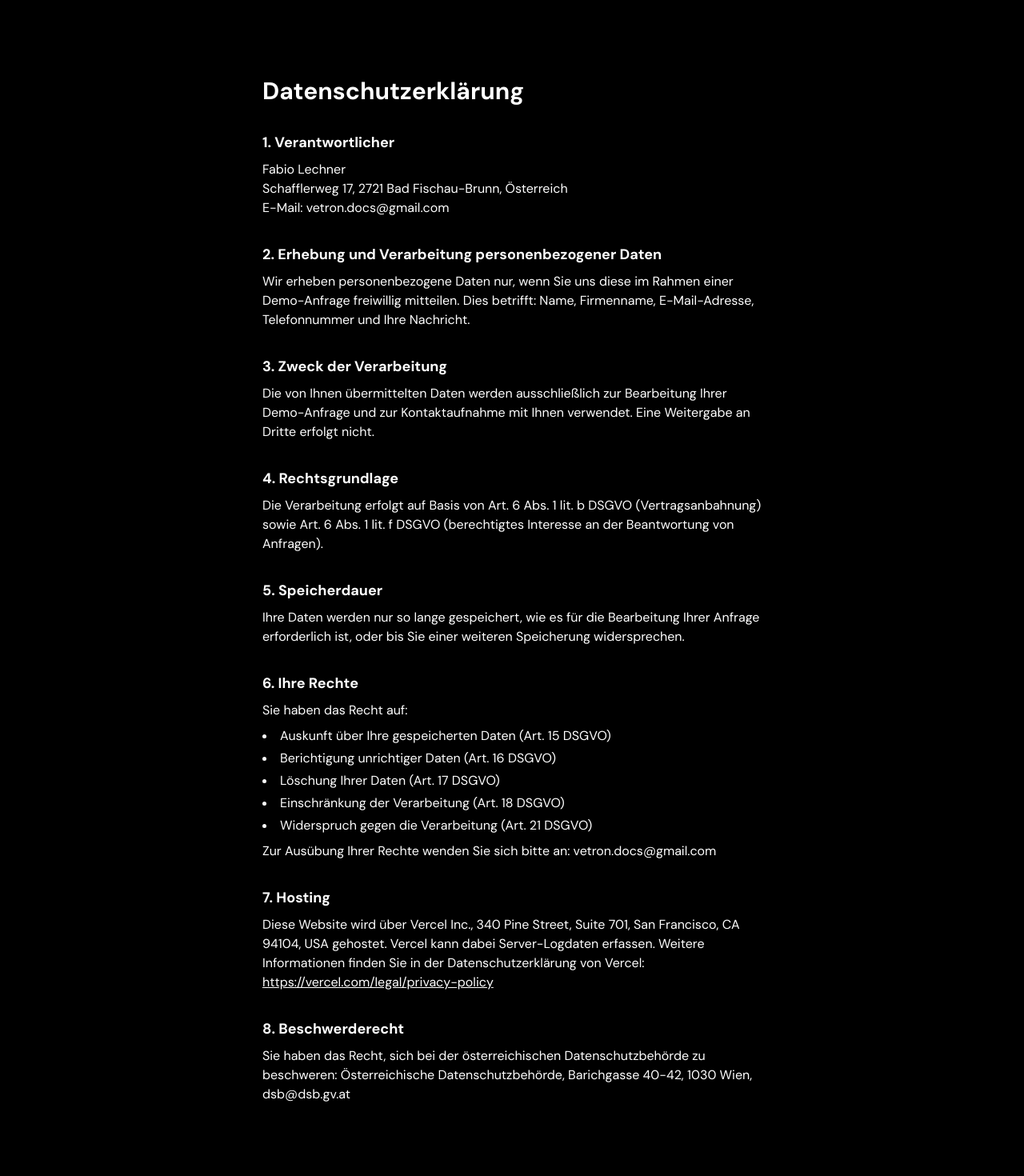
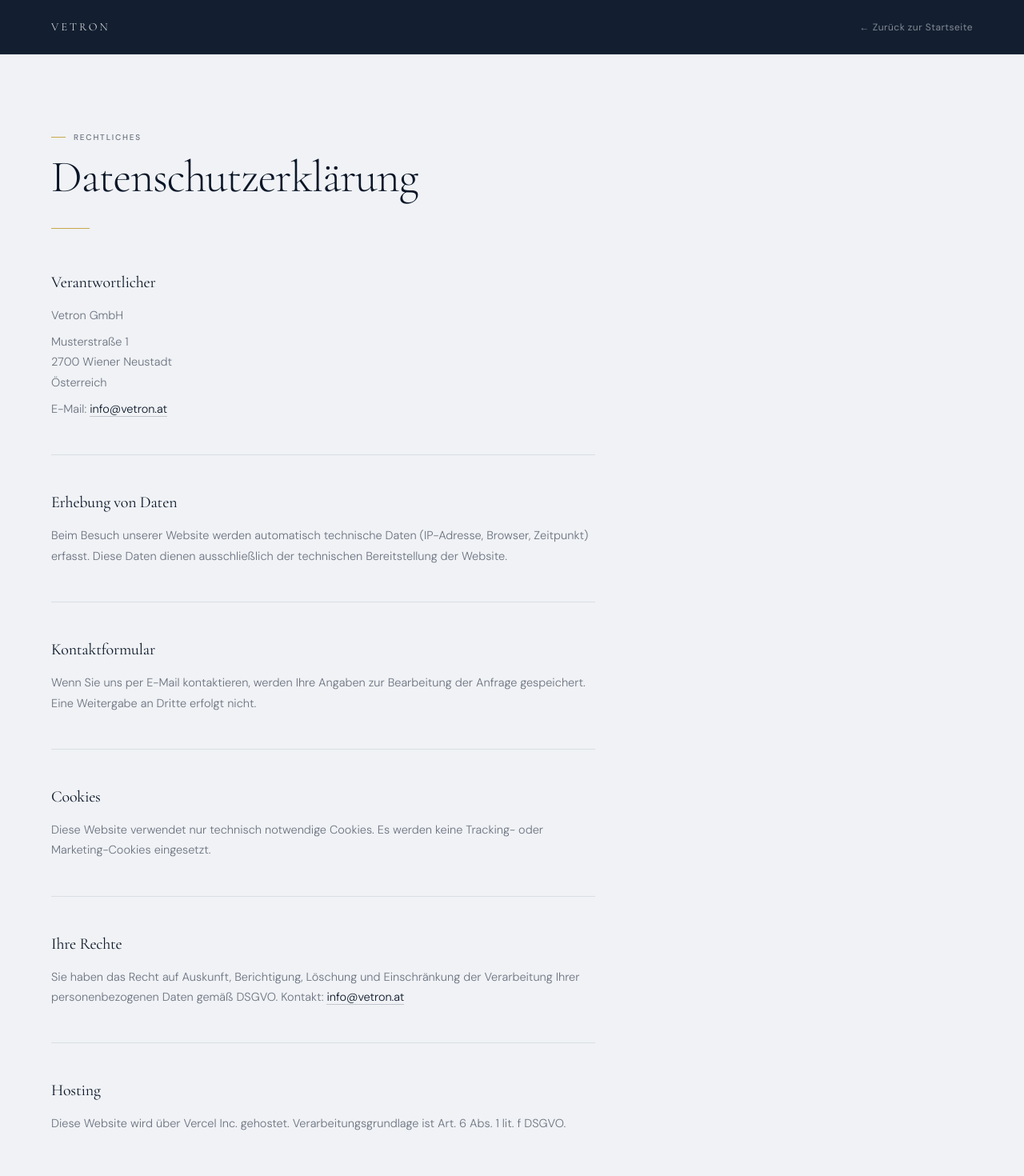
Before and after one commit to fabiolechner/vetron-landing, a Next.js app: page /datenschutz in a window 1280 px wide. Shown: the top 1470 px of the page at 80% size. Built offline with nearby package versions, Linux system fonts and the light colour scheme.

Commit message:
feat: impressum + datenschutz pages, footer links

```diff
--- /dev/null
+++ b/app/datenschutz/datenschutz.module.css
@@ -0,0 +1,121 @@
+.root {
+  font-family: var(--font-dm-sans), system-ui, sans-serif;
+  background: #F0F2F5;
+  min-height: 100vh;
+  -webkit-font-smoothing: antialiased;
+}
+.nav {
+  position: sticky;
+  top: 0;
+  background: rgba(10,22,40,0.96);
+  backdrop-filter: blur(18px);
+  border-bottom: 1px solid rgba(240,242,245,0.07);
+  height: 68px;
+  display: flex;
+  align-items: center;
+  justify-content: space-between;
+  padding: 0 64px;
+  z-index: 100;
+}
+.navLogo {
+  font-family: var(--font-cormorant), Georgia, serif;
+  font-size: 14px;
+  font-weight: 300;
+  letter-spacing: 0.22em;
+  text-transform: uppercase;
+  color: #F0F2F5;
+  text-decoration: none;
+}
+.navBack {
+  font-size: 12px;
+  font-weight: 400;
+  color: rgba(240,242,245,0.5);
+  text-decoration: none;
+  letter-spacing: 0.04em;
+  transition: color 0.2s;
+}
+.navBack:hover { color: #F0F2F5; }
+.main {
+  max-width: 1280px;
+  margin: 0 auto;
+  padding: 96px 64px 120px;
+}
+.inner { max-width: 680px; }
+.tag {
+  font-size: 10px;
+  font-weight: 500;
+  letter-spacing: 0.18em;
+  text-transform: uppercase;
+  color: #6b7280;
+  margin-bottom: 12px;
+  display: flex;
+  align-items: center;
+  gap: 10px;
+}
+.tag::before {
+  content: '';
+  width: 18px;
+  height: 1px;
+  background: #c9a84c;
+  display: inline-block;
+}
+.headline {
+  font-family: var(--font-cormorant), Georgia, serif;
+  font-size: clamp(36px, 5vw, 56px);
+  font-weight: 300;
+  line-height: 1.1;
+  letter-spacing: -0.02em;
+  color: #0a1628;
+  margin-bottom: 0;
+}
+.divider {
+  width: 48px;
+  height: 1px;
+  background: #c9a84c;
+  margin: 32px 0 52px;
+}
+.block {
+  margin-bottom: 44px;
+  padding-bottom: 44px;
+  border-bottom: 1px solid rgba(10,22,40,0.09);
+}
+.block:last-child {
+  border-bottom: none;
+  margin-bottom: 0;
+}
+.blockTitle {
+  font-family: var(--font-cormorant), Georgia, serif;
+  font-size: 20px;
+  font-weight: 400;
+  color: #0a1628;
+  margin-bottom: 14px;
+  letter-spacing: -0.01em;
+}
+.text {
+  font-size: 14.5px;
+  font-weight: 300;
+  color: #6b7280;
+  line-height: 1.75;
+  margin-bottom: 8px;
+}
+.text:last-child { margin-bottom: 0; }
+.link {
+  color: #0a1628;
+  text-decoration: none;
+  border-bottom: 1px solid rgba(10,22,40,0.2);
+  transition: border-color 0.2s;
+}
+.link:hover { border-color: #c9a84c; }
+.footer {
+  background: #0a1628;
+  padding: 24px 64px;
+  font-size: 11px;
+  color: rgba(240,242,245,0.2);
+  border-top: 1px solid rgba(240,242,245,0.07);
+}
+.footerLink {
+  color: rgba(240,242,245,0.3);
+  text-decoration: none;
+  transition: color 0.2s;
+}
+.footerLink:hover { color: rgba(240,242,245,0.6); }
--- a/app/datenschutz/page.tsx
+++ b/app/datenschutz/page.tsx
@@ -1,88 +1,92 @@
-export default function Datenschutz() {
+'use client'
+
+import { Cormorant_Garamond, DM_Sans } from 'next/font/google'
+import Link from 'next/link'
+import styles from './datenschutz.module.css'
+
+const cormorant = Cormorant_Garamond({
+  subsets: ['latin'],
+  weight: ['300', '400'],
+  style: ['normal', 'italic'],
+  variable: '--font-cormorant',
+  display: 'swap',
+})
+
+const dmSans = DM_Sans({
+  subsets: ['latin'],
+  weight: ['300', '400', '500'],
+  variable: '--font-dm-sans',
+  display: 'swap',
+})
+
+export default function DatenschutzPage() {
   return (
-    <main className="max-w-2xl mx-auto px-6 py-24 text-white">
-      <h1 className="text-3xl font-bold mb-8">Datenschutzerklärung</h1>
+    <div className={`${cormorant.variable} ${dmSans.variable} ${styles.root}`}>
+      <nav className={styles.nav}>
+        <Link href="/" className={styles.navLogo}>Vetron</Link>
+        <Link href="/" className={styles.navBack}>← Zurück zur Startseite</Link>
+      </nav>
 
-      <section className="mb-8">
-        <h2 className="text-lg font-semibold mb-2">1. Verantwortlicher</h2>
-        <p>Fabio Lechner</p>
-        <p>Schafflerweg 17, 2721 Bad Fischau-Brunn, Österreich</p>
-        <p>E-Mail: vetron.docs@gmail.com</p>
-      </section>
+      <main className={styles.main}>
+        <div className={styles.inner}>
+          <p className={styles.tag}>Rechtliches</p>
+          <h1 className={styles.headline}>Datenschutz&shy;erklärung</h1>
+          <div className={styles.divider} />
 
-      <section className="mb-8">
-        <h2 className="text-lg font-semibold mb-2">2. Erhebung und Verarbeitung personenbezogener Daten</h2>
-        <p>
-          Wir erheben personenbezogene Daten nur, wenn Sie uns diese im Rahmen einer Demo-Anfrage
-          freiwillig mitteilen. Dies betrifft: Name, Firmenname, E-Mail-Adresse, Telefonnummer und
-          Ihre Nachricht.
-        </p>
-      </section>
+          <div className={styles.block}>
+            <h2 className={styles.blockTitle}>Verantwortlicher</h2>
+            <p className={styles.text}>Vetron GmbH</p>
+            <p className={styles.text}>Musterstraße 1<br />2700 Wiener Neustadt<br />Österreich</p>
+            <p className={styles.text}>E-Mail: <a href="mailto:info@vetron.at" className={styles.link}>info@vetron.at</a></p>
+          </div>
 
-      <section className="mb-8">
-        <h2 className="text-lg font-semibold mb-2">3. Zweck der Verarbeitung</h2>
-        <p>
-          Die von Ihnen übermittelten Daten werden ausschließlich zur Bearbeitung Ihrer Demo-Anfrage
-          und zur Kontaktaufnahme mit Ihnen verwendet. Eine Weitergabe an Dritte erfolgt nicht.
-        </p>
-      </section>
+          <div className={styles.block}>
+            <h2 className={styles.blockTitle}>Erhebung von Daten</h2>
+            <p className={styles.text}>
+              Beim Besuch unserer Website werden automatisch technische Daten (IP-Adresse, Browser,
+              Zeitpunkt) erfasst. Diese Daten dienen ausschließlich der technischen Bereitstellung
+              der Website.
+            </p>
+          </div>
 
-      <section className="mb-8">
-        <h2 className="text-lg font-semibold mb-2">4. Rechtsgrundlage</h2>
-        <p>
-          Die Verarbeitung erfolgt auf Basis von Art. 6 Abs. 1 lit. b DSGVO (Vertragsanbahnung)
-          sowie Art. 6 Abs. 1 lit. f DSGVO (berechtigtes Interesse an der Beantwortung von Anfragen).
-        </p>
-      </section>
+          <div className={styles.block}>
+            <h2 className={styles.blockTitle}>Kontaktformular</h2>
+            <p className={styles.text}>
+              Wenn Sie uns per E-Mail kontaktieren, werden Ihre Angaben zur Bearbeitung der Anfrage
+              gespeichert. Eine Weitergabe an Dritte erfolgt nicht.
+            </p>
+          </div>
 
-      <section className="mb-8">
-        <h2 className="text-lg font-semibold mb-2">5. Speicherdauer</h2>
-        <p>
-          Ihre Daten werden nur so lange gespeichert, wie es für die Bearbeitung Ihrer Anfrage
-          erforderlich ist, oder bis Sie einer weiteren Speicherung widersprechen.
-        </p>
-      </section>
+          <div className={styles.block}>
+            <h2 className={styles.blockTitle}>Cookies</h2>
+            <p className={styles.text}>
+              Diese Website verwendet nur technisch notwendige Cookies. Es werden keine Tracking-
+              oder Marketing-Cookies eingesetzt.
+            </p>
+          </div>
 
-      <section className="mb-8">
-        <h2 className="text-lg font-semibold mb-2">6. Ihre Rechte</h2>
-        <p>Sie haben das Recht auf:</p>
-        <ul className="list-disc list-inside mt-2 space-y-1">
-          <li>Auskunft über Ihre gespeicherten Daten (Art. 15 DSGVO)</li>
-          <li>Berichtigung unrichtiger Daten (Art. 16 DSGVO)</li>
-          <li>Löschung Ihrer Daten (Art. 17 DSGVO)</li>
-          <li>Einschränkung der Verarbeitung (Art. 18 DSGVO)</li>
-          <li>Widerspruch gegen die Verarbeitung (Art. 21 DSGVO)</li>
-        </ul>
-        <p className="mt-2">
-          Zur Ausübung Ihrer Rechte wenden Sie sich bitte an: vetron.docs@gmail.com
-        </p>
-      </section>
+          <div className={styles.block}>
+            <h2 className={styles.blockTitle}>Ihre Rechte</h2>
+            <p className={styles.text}>
+              Sie haben das Recht auf Auskunft, Berichtigung, Löschung und Einschränkung der
+              Verarbeitung Ihrer personenbezogenen Daten gemäß DSGVO. Kontakt:{' '}
+              <a href="mailto:info@vetron.at" className={styles.link}>info@vetron.at</a>
+            </p>
+          </div>
 
-      <section className="mb-8">
-        <h2 className="text-lg font-semibold mb-2">7. Hosting</h2>
-        <p>
-          Diese Website wird über Vercel Inc., 340 Pine Street, Suite 701, San Francisco, CA 94104,
-          USA gehostet. Vercel kann dabei Server-Logdaten erfassen. Weitere Informationen finden Sie
-          in der Datenschutzerklärung von Vercel:{" "}
-          <a
-            href="https://vercel.com/legal/privacy-policy"
-            target="_blank"
-            rel="noopener noreferrer"
-            className="underline"
-          >
-            https://vercel.com/legal/privacy-policy
-          </a>
-        </p>
-      </section>
+          <div className={styles.block}>
+            <h2 className={styles.blockTitle}>Hosting</h2>
+            <p className={styles.text}>
+              Diese Website wird über Vercel Inc. gehostet. Verarbeitungsgrundlage ist
+              Art. 6 Abs. 1 lit. f DSGVO.
+            </p>
+          </div>
+        </div>
+      </main>
 
-      <section>
-        <h2 className="text-lg font-semibold mb-2">8. Beschwerderecht</h2>
-        <p>
-          Sie haben das Recht, sich bei der österreichischen Datenschutzbehörde zu beschweren:
-          Österreichische Datenschutzbehörde, Barichgasse 40-42, 1030 Wien,
-          dsb@dsb.gv.at
-        </p>
-      </section>
-    </main>
-  );
+      <footer className={styles.footer}>
+        <span>© 2026 Vetron · <Link href="/impressum" className={styles.footerLink}>Impressum</Link></span>
+      </footer>
+    </div>
+  )
 }
--- /dev/null
+++ b/app/impressum/impressum.module.css
@@ -0,0 +1,121 @@
+.root {
+  font-family: var(--font-dm-sans), system-ui, sans-serif;
+  background: #F0F2F5;
+  min-height: 100vh;
+  -webkit-font-smoothing: antialiased;
+}
+.nav {
+  position: sticky;
+  top: 0;
+  background: rgba(10,22,40,0.96);
+  backdrop-filter: blur(18px);
+  border-bottom: 1px solid rgba(240,242,245,0.07);
+  height: 68px;
+  display: flex;
+  align-items: center;
+  justify-content: space-between;
+  padding: 0 64px;
+  z-index: 100;
+}
+.navLogo {
+  font-family: var(--font-cormorant), Georgia, serif;
+  font-size: 14px;
+  font-weight: 300;
+  letter-spacing: 0.22em;
+  text-transform: uppercase;
+  color: #F0F2F5;
+  text-decoration: none;
+}
+.navBack {
+  font-size: 12px;
+  font-weight: 400;
+  color: rgba(240,242,245,0.5);
+  text-decoration: none;
+  letter-spacing: 0.04em;
+  transition: color 0.2s;
+}
+.navBack:hover { color: #F0F2F5; }
+.main {
+  max-width: 1280px;
+  margin: 0 auto;
+  padding: 96px 64px 120px;
+}
+.inner { max-width: 680px; }
+.tag {
+  font-size: 10px;
+  font-weight: 500;
+  letter-spacing: 0.18em;
+  text-transform: uppercase;
+  color: #6b7280;
+  margin-bottom: 12px;
+  display: flex;
+  align-items: center;
+  gap: 10px;
+}
+.tag::before {
+  content: '';
+  width: 18px;
+  height: 1px;
+  background: #c9a84c;
+  display: inline-block;
+}
+.headline {
+  font-family: var(--font-cormorant), Georgia, serif;
+  font-size: clamp(36px, 5vw, 56px);
+  font-weight: 300;
+  line-height: 1.1;
+  letter-spacing: -0.02em;
+  color: #0a1628;
+  margin-bottom: 0;
+}
+.divider {
+  width: 48px;
+  height: 1px;
+  background: #c9a84c;
+  margin: 32px 0 52px;
+}
+.block {
+  margin-bottom: 44px;
+  padding-bottom: 44px;
+  border-bottom: 1px solid rgba(10,22,40,0.09);
+}
+.block:last-child {
+  border-bottom: none;
+  margin-bottom: 0;
+}
+.blockTitle {
+  font-family: var(--font-cormorant), Georgia, serif;
+  font-size: 20px;
+  font-weight: 400;
+  color: #0a1628;
+  margin-bottom: 14px;
+  letter-spacing: -0.01em;
+}
+.text {
+  font-size: 14.5px;
+  font-weight: 300;
+  color: #6b7280;
+  line-height: 1.75;
+  margin-bottom: 8px;
+}
+.text:last-child { margin-bottom: 0; }
+.link {
+  color: #0a1628;
+  text-decoration: none;
+  border-bottom: 1px solid rgba(10,22,40,0.2);
+  transition: border-color 0.2s;
+}
+.link:hover { border-color: #c9a84c; }
+.footer {
+  background: #0a1628;
+  padding: 24px 64px;
+  font-size: 11px;
+  color: rgba(240,242,245,0.2);
+  border-top: 1px solid rgba(240,242,245,0.07);
+}
+.footerLink {
+  color: rgba(240,242,245,0.3);
+  text-decoration: none;
+  transition: color 0.2s;
+}
+.footerLink:hover { color: rgba(240,242,245,0.6); }
--- a/app/impressum/page.tsx
+++ b/app/impressum/page.tsx
@@ -1,49 +1,79 @@
-export default function Impressum() {
+'use client'
+
+import { Cormorant_Garamond, DM_Sans } from 'next/font/google'
+import Link from 'next/link'
+import styles from './impressum.module.css'
+
+const cormorant = Cormorant_Garamond({
+  subsets: ['latin'],
+  weight: ['300', '400'],
+  style: ['normal', 'italic'],
+  variable: '--font-cormorant',
+  display: 'swap',
+})
+
+const dmSans = DM_Sans({
+  subsets: ['latin'],
+  weight: ['300', '400', '500'],
+  variable: '--font-dm-sans',
+  display: 'swap',
+})
+
+export default function ImpressumPage() {
   return (
-    <main className="max-w-2xl mx-auto px-6 py-24 text-white">
-      <h1 className="text-3xl font-bold mb-8">Impressum</h1>
+    <div className={`${cormorant.variable} ${dmSans.variable} ${styles.root}`}>
+      <nav className={styles.nav}>
+        <Link href="/" className={styles.navLogo}>Vetron</Link>
+        <Link href="/" className={styles.navBack}>← Zurück zur Startseite</Link>
+      </nav>
 
-      <section className="mb-8">
-        <h2 className="text-lg font-semibold mb-2">Angaben gemäß § 5 ECG</h2>
-        <p>Fabio Lechner</p>
-        <p>Schafflerweg 17</p>
-        <p>2721 Bad Fischau-Brunn</p>
-        <p>Österreich</p>
-      </section>
+      <main className={styles.main}>
+        <div className={styles.inner}>
+          <p className={styles.tag}>Rechtliches</p>
+          <h1 className={styles.headline}>Impressum</h1>
+          <div className={styles.divider} />
 
-      <section className="mb-8">
-        <h2 className="text-lg font-semibold mb-2">Kontakt</h2>
-        <p>Telefon: +43 663 06043917</p>
-        <p>E-Mail: vetron.docs@gmail.com</p>
-      </section>
+          <div className={styles.block}>
+            <h2 className={styles.blockTitle}>Angaben gemäß § 5 ECG</h2>
+            <p className={styles.text}>Vetron GmbH</p>
+            <p className={styles.text}>Musterstraße 1<br />2700 Wiener Neustadt<br />Österreich</p>
+          </div>
 
-      <section className="mb-8">
-        <h2 className="text-lg font-semibold mb-2">Online-Streitbeilegung</h2>
-        <p>
-          Die Europäische Kommission stellt eine Plattform zur Online-Streitbeilegung (OS) bereit:{" "}
-          <a
-            href="https://ec.europa.eu/consumers/odr"
-            target="_blank"
-            rel="noopener noreferrer"
-            className="underline"
-          >
-            https://ec.europa.eu/consumers/odr
-          </a>
-        </p>
-        <p className="mt-2">
-          Wir sind nicht bereit oder verpflichtet, an Streitbeilegungsverfahren vor einer
-          Verbraucherschlichtungsstelle teilzunehmen.
-        </p>
-      </section>
+          <div className={styles.block}>
+            <h2 className={styles.blockTitle}>Kontakt</h2>
+            <p className={styles.text}>E-Mail: <a href="mailto:info@vetron.at" className={styles.link}>info@vetron.at</a></p>
+          </div>
 
-      <section>
-        <h2 className="text-lg font-semibold mb-2">Haftung für Inhalte</h2>
-        <p>
-          Als Diensteanbieter sind wir gemäß § 7 Abs. 1 ECG für eigene Inhalte auf diesen Seiten
-          nach den allgemeinen Gesetzen verantwortlich. Wir sind jedoch nicht verpflichtet,
-          übermittelte oder gespeicherte fremde Informationen zu überwachen.
-        </p>
-      </section>
-    </main>
-  );
+          <div className={styles.block}>
+            <h2 className={styles.blockTitle}>Unternehmensgegenstand</h2>
+            <p className={styles.text}>Entwicklung und Vertrieb von B2B-Softwarelösungen für produzierende Unternehmen.</p>
+          </div>
+
+          <div className={styles.block}>
+            <h2 className={styles.blockTitle}>Haftungsausschluss</h2>
+            <p className={styles.text}>
+              Die Inhalte dieser Website wurden mit größtmöglicher Sorgfalt erstellt. Für die
+              Richtigkeit, Vollständigkeit und Aktualität der Inhalte übernehmen wir jedoch keine
+              Gewähr. Als Diensteanbieter sind wir gemäß § 7 Abs. 1 ECG für eigene Inhalte
+              verantwortlich. Für externe Links übernehmen wir keine Haftung.
+            </p>
+          </div>
+
+          <div className={styles.block}>
+            <h2 className={styles.blockTitle}>Urheberrecht</h2>
+            <p className={styles.text}>
+              Die durch die Seitenbetreiber erstellten Inhalte und Werke auf diesen Seiten
+              unterliegen dem österreichischen Urheberrecht. Die Vervielfältigung, Bearbeitung,
+              Verbreitung und jede Art der Verwertung außerhalb der Grenzen des Urheberrechtes
+              bedürfen der schriftlichen Zustimmung des jeweiligen Autors bzw. Erstellers.
+            </p>
+          </div>
+        </div>
+      </main>
+
+      <footer className={styles.footer}>
+        <span>© 2026 Vetron · <Link href="/datenschutz" className={styles.footerLink}>Datenschutz</Link></span>
+      </footer>
+    </div>
+  )
 }
--- a/app/page.tsx
+++ b/app/page.tsx
@@ -309,8 +309,8 @@ export default function VetronPage() {
           <div>
             <div className={styles.footerColTitle}>Rechtliches</div>
             <ul className={styles.footerLinks}>
-              <li><a>Impressum</a></li>
-              <li><a>Datenschutz</a></li>
+              <li><Link href="/impressum">Impressum</Link></li>
+              <li><Link href="/datenschutz">Datenschutz</Link></li>
               <li><a>AGB</a></li>
             </ul>
           </div>
@@ -318,8 +318,8 @@ export default function VetronPage() {
         <div className={styles.footerBottom}>
           <span>© 2026 Vetron. Alle Rechte vorbehalten. · Österreich</span>
           <div className={styles.footerLegal}>
-            <a>Impressum</a>
-            <a>Datenschutz</a>
+            <Link href="/impressum">Impressum</Link>
+            <Link href="/datenschutz">Datenschutz</Link>
           </div>
         </div>
       </footer>
```
